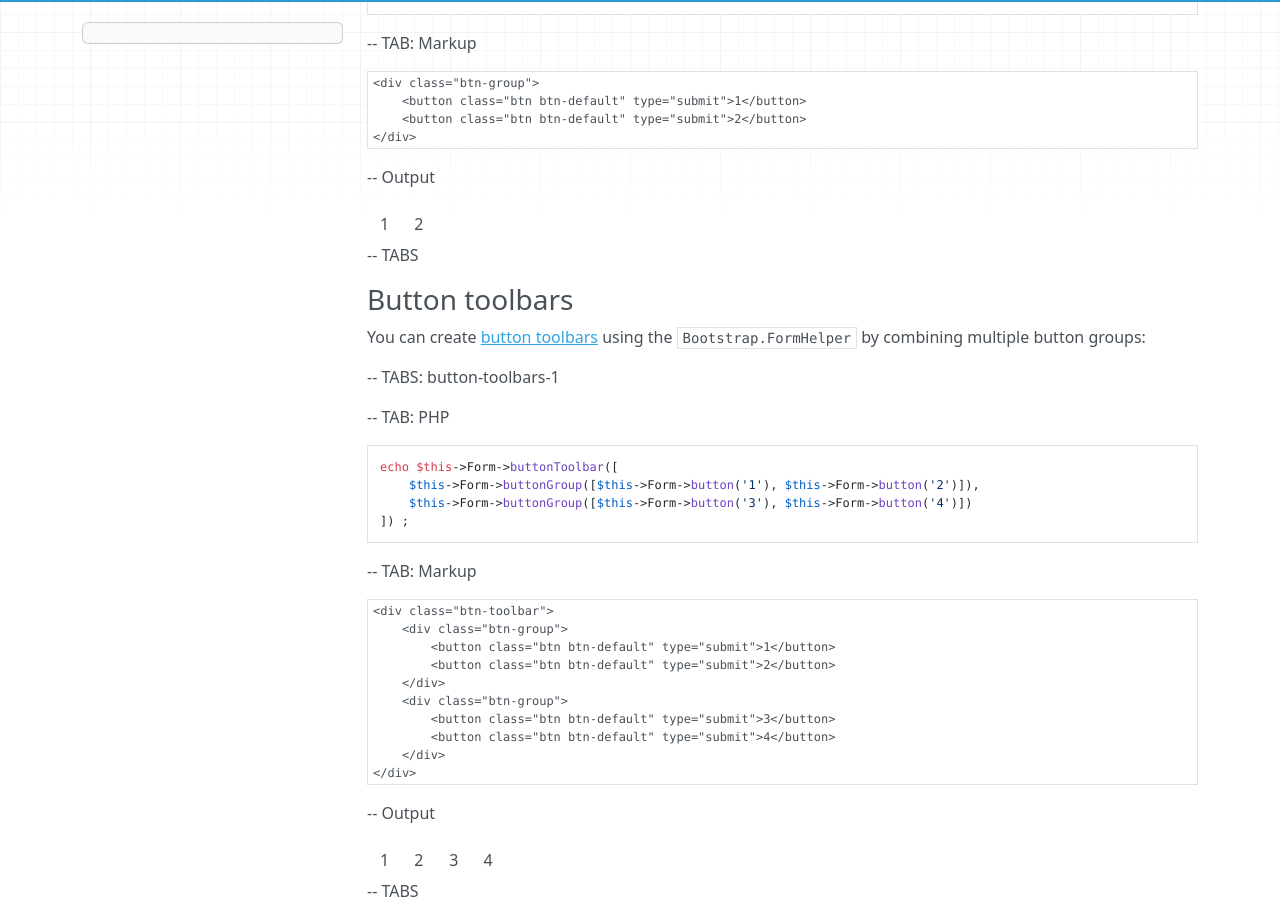
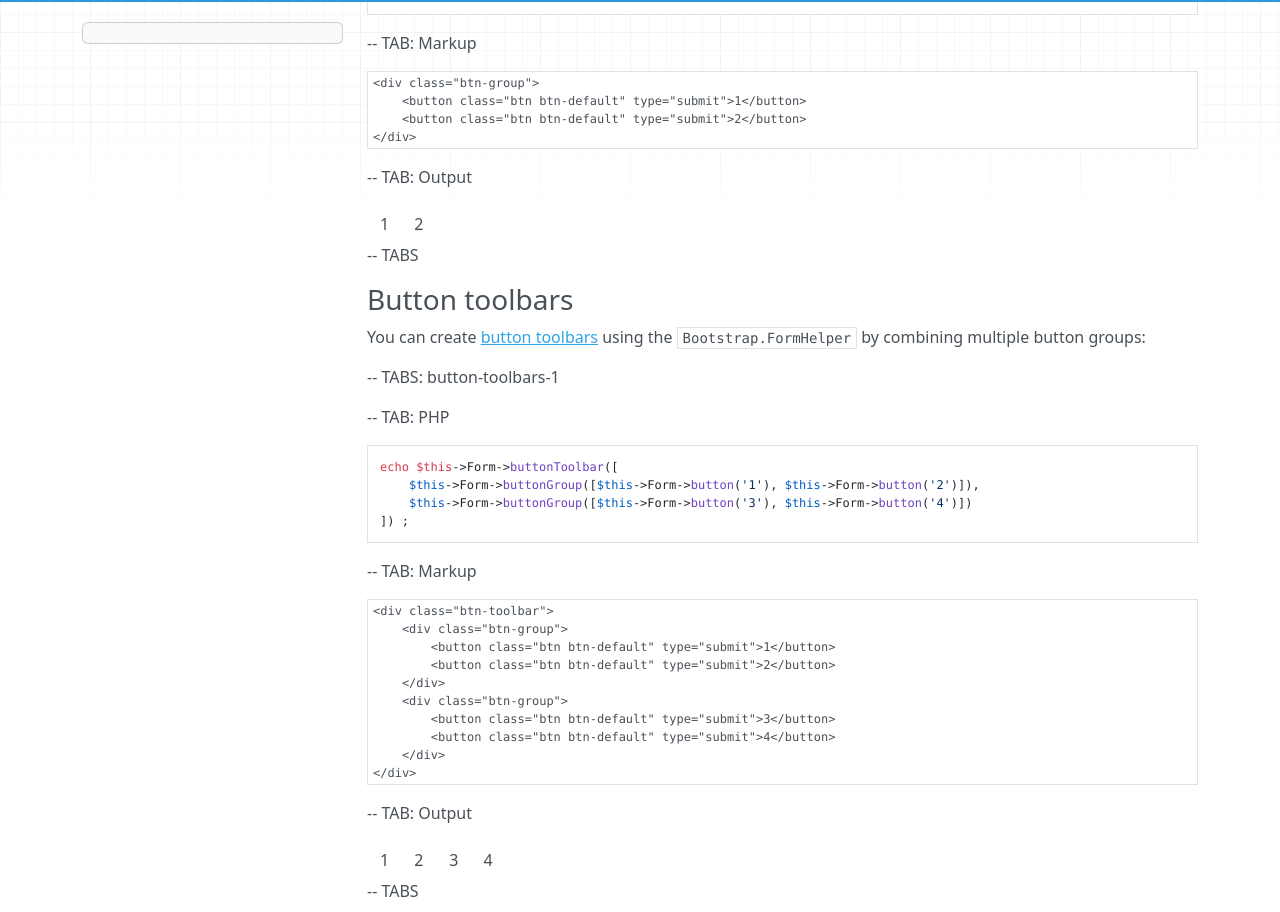
Before and after one commit to CakePHP-Bootstrap/cakephp3-bootstrap-helpers, an MkDocs documentation site: the page built from docs/form-helper/buttons-et-al.md, in a window 1280 px wide and 1400 px high, scrolled down 254 px. Shown: the part 94-1006 px from the top of the window. Built offline with MkDocs 1.6.1, drawn with Linux system fonts in a browser that asks for light colours; nearby versions of some CDN libraries; old or Windows-style settings are respelled for this version of MkDocs; some of the changed text lies outside the part shown.

Commit message:
Update documentation for button.

````diff
--- a/docs/form-helper/buttons-et-al.md
+++ b/docs/form-helper/buttons-et-al.md
@@ -21,7 +21,7 @@ echo $this->Form->buttonGroup([$this->Form->button('1'), $this->Form->button('2'
 </div>
 ```
 
--- Output
+-- TAB: Output
 
 <div class="btn-group">
     <button class="btn btn-default" type="submit">1</button>
@@ -61,7 +61,7 @@ echo $this->Form->buttonToolbar([
 </div>
 ```
 
--- Output
+-- TAB: Output
 
 <div class="btn-toolbar">
     <div class="btn-group">
@@ -107,7 +107,7 @@ echo $this->Form->dropdownButton('My Dropdown', [
 </div>
 ```
 
--- Output
+-- TAB: Output
 
 <div class="btn-group">
     <button data-toggle="dropdown" class="dropdown-toggle btn btn-default">My Dropdown <span class="caret"></span></button>
````
